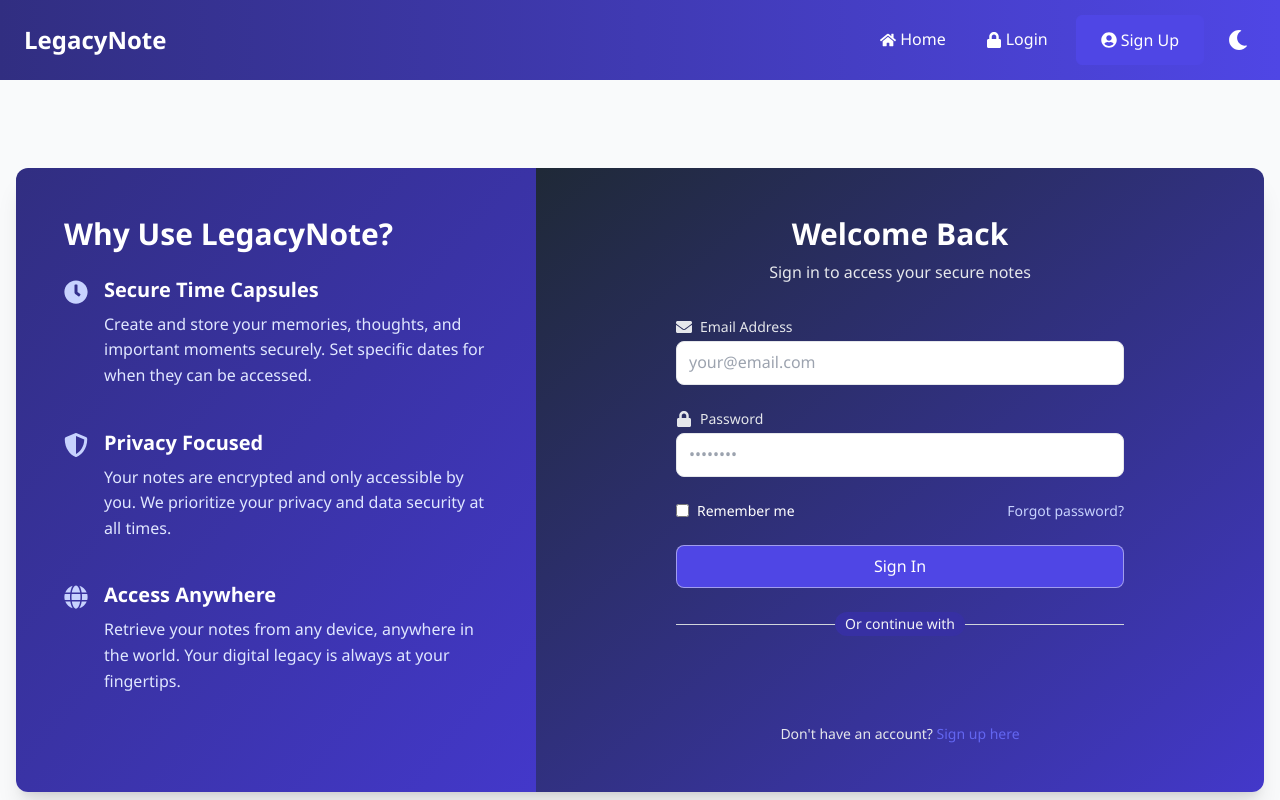
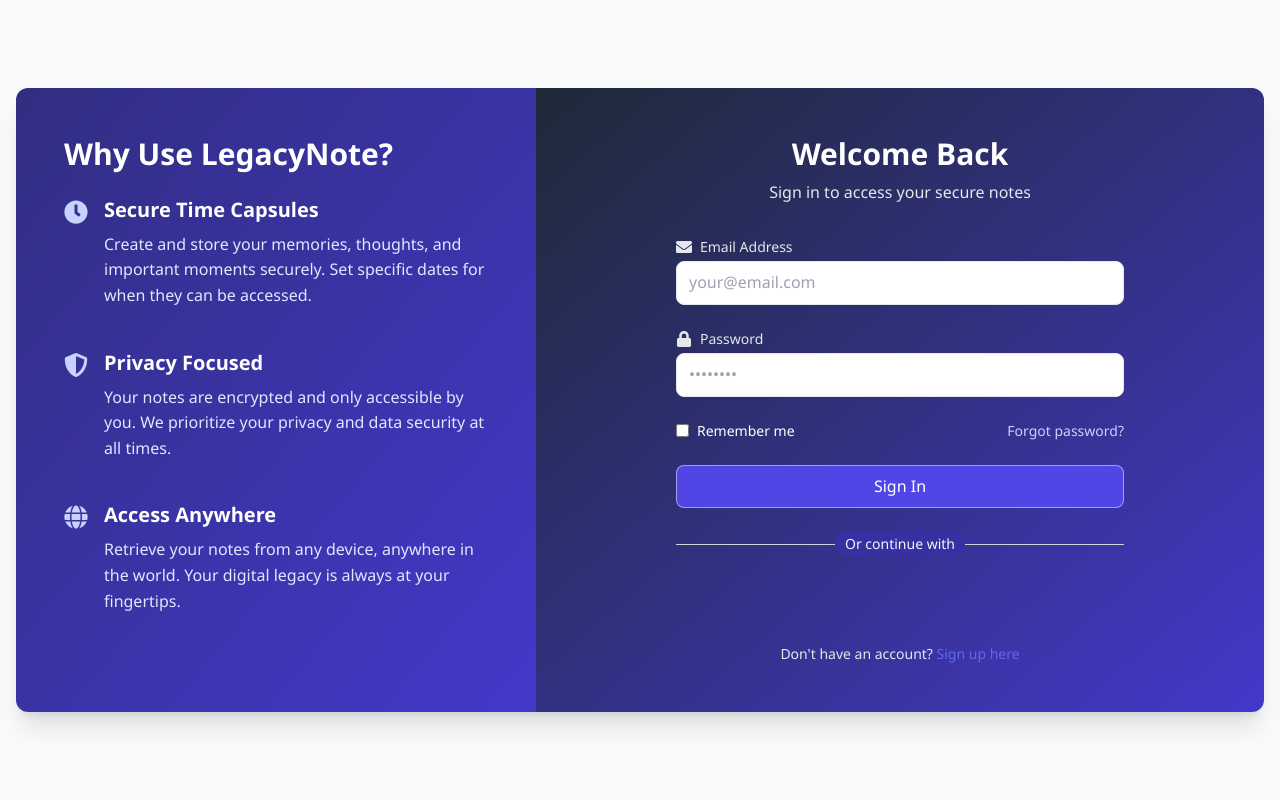
Before and after one commit to sujal-pawar/LegacyNote, a React (Vite) app in the folder client/: page /login in a window 1280 px wide. Shown: the top 800 px of the page. Built offline with nearby package versions, Linux system fonts and the light colour scheme.

Commit message:
Refactor App component to improve structure and UI; introduce AppContent helper component for conditional Navbar rendering based on route, enhancing layout consistency.

```diff
--- a/client/src/App.jsx
+++ b/client/src/App.jsx
@@ -1,4 +1,4 @@
-import { BrowserRouter as Router } from 'react-router-dom';
+import { BrowserRouter as Router, useLocation } from 'react-router-dom';
 import { GoogleOAuthProvider } from '@react-oauth/google';
 import { ToastContainer } from 'react-toastify';
 import 'react-toastify/dist/ReactToastify.css';
@@ -12,6 +12,24 @@
 import Footer from './components/Footer';
 import AppRoutes from './routes/AppRoutes';
 
+// Helper component to use hooks inside Router
+function AppContent() {
+  const location = useLocation();
+  const hideNavbarRoutes = ['/login', '/register'];
+  const shouldHideNavbar = hideNavbarRoutes.includes(location.pathname);
+
+  return (
+    <div className="app-container">
+      {!shouldHideNavbar && <Navbar />}
+      <main className="main-content">
+        <AppRoutes />
+      </main>
+      <Footer />
+      <ToastContainer position="top-right" autoClose={3000} />
+    </div>
+  );
+}
+
 function App() {
   // Replace with your actual Google Client ID
   const GOOGLE_CLIENT_ID = "787325832354-unsvscijr5q46ll3omrbdd0gbcrvdnhi.apps.googleusercontent.com";
@@ -21,14 +39,7 @@
       <Router>
         <ThemeProvider>
           <AuthProvider>
-            <div className="app-container">
-              <Navbar />
-              <main className="main-content">
-                <AppRoutes />
-              </main>
-              <Footer />
-              <ToastContainer position="top-right" autoClose={3000} />
-            </div>
+            <AppContent />
           </AuthProvider>
         </ThemeProvider>
       </Router>
```
